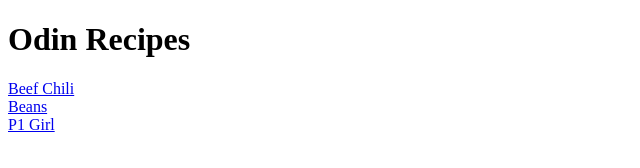
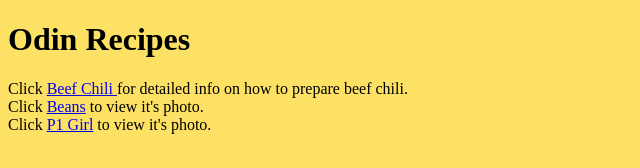
Before and after one commit to Bebas254/odin-recipes, a plain HTML site: page index.html in a window 1280 px wide. Shown: the whole page, without its empty margins (0-640 px from the left). Drawn offline with Linux system fonts and the light colour scheme.

Commit message:
Engaging sentences added to the homepage

```diff
--- a/index.html
+++ b/index.html
@@ -7,11 +7,19 @@
     <title>Odin exercise one</title>
   </head>
   <body>
+    <style>
+      body {
+        background-color: rgb(253, 225, 101);
+      }
+    </style>
     <h1>Odin Recipes</h1>
-    <a href="recipes/beefChili.html">Beef Chili </a>
+    Click <a href="recipes/beefChili.html">Beef Chili </a> for detailed info on
+    how to prepare beef chili.
     <br />
-    <a href="recipes/beans.html" target="_blank">Beans</a>
+    Click <a href="recipes/beans.html" target="_blank">Beans</a> to view it's
+    photo.
     <br />
-    <a href="recipes/P1 Girl.html" target="_blank">P1 Girl</a>
+    Click <a href="recipes/P1 Girl.html" target="_blank">P1 Girl</a> to view
+    it's photo.
   </body>
 </html>
```
